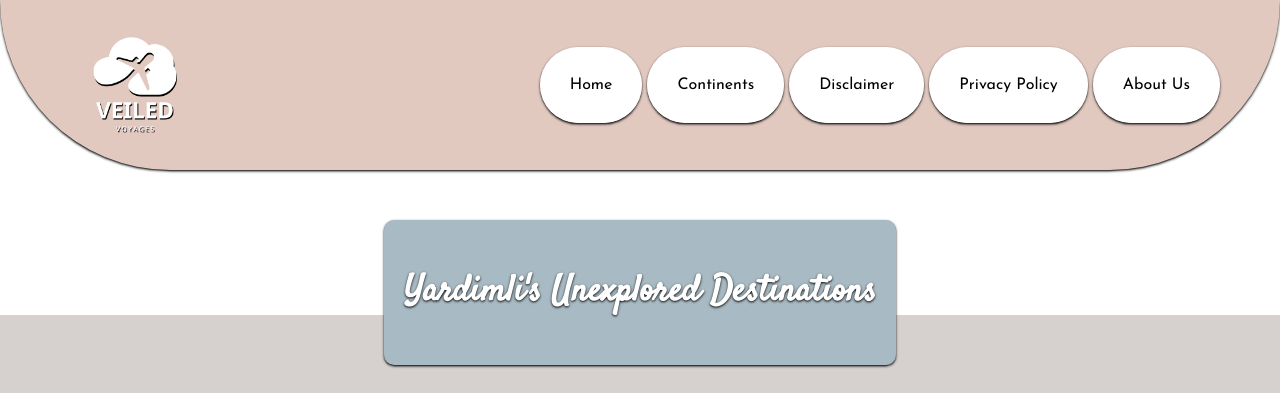
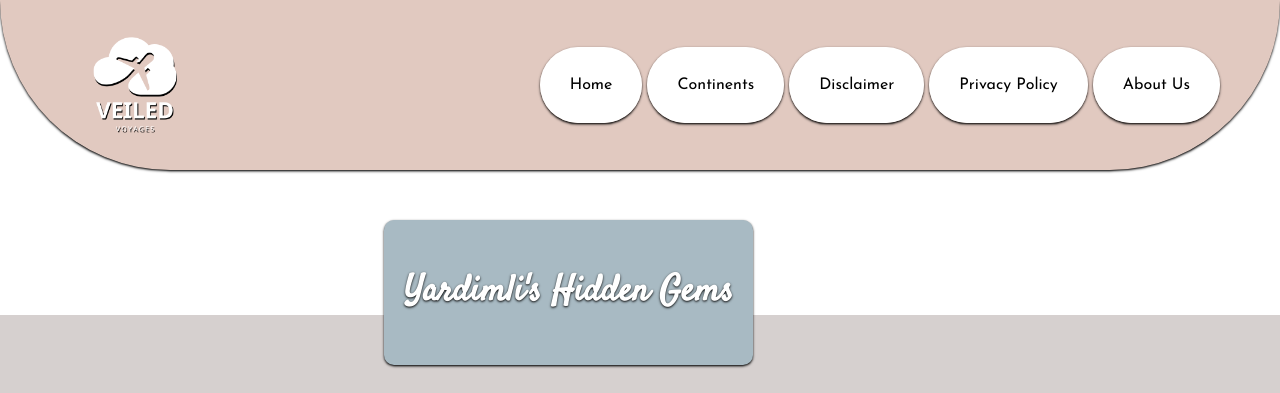
Before and after one commit to ashneeeet/YARDIMLI, a plain HTML site: page index.html in a window 1280 px wide. Shown: the top 393 px of the page. Drawn offline with nearby package versions, Linux system fonts and the light colour scheme.

Commit message:
Update index.html

```diff
--- a/index.html
+++ b/index.html
@@ -38,7 +38,7 @@
     <!-- Unexplored Destination Block Starts -->
     <div class="unexp">
 
-        <p><b>Yardimli's Unexplored Destinations</b></p>
+        <p><b>Yardimli's Hidden Gems</b></p>
 
      </div>
 
```
